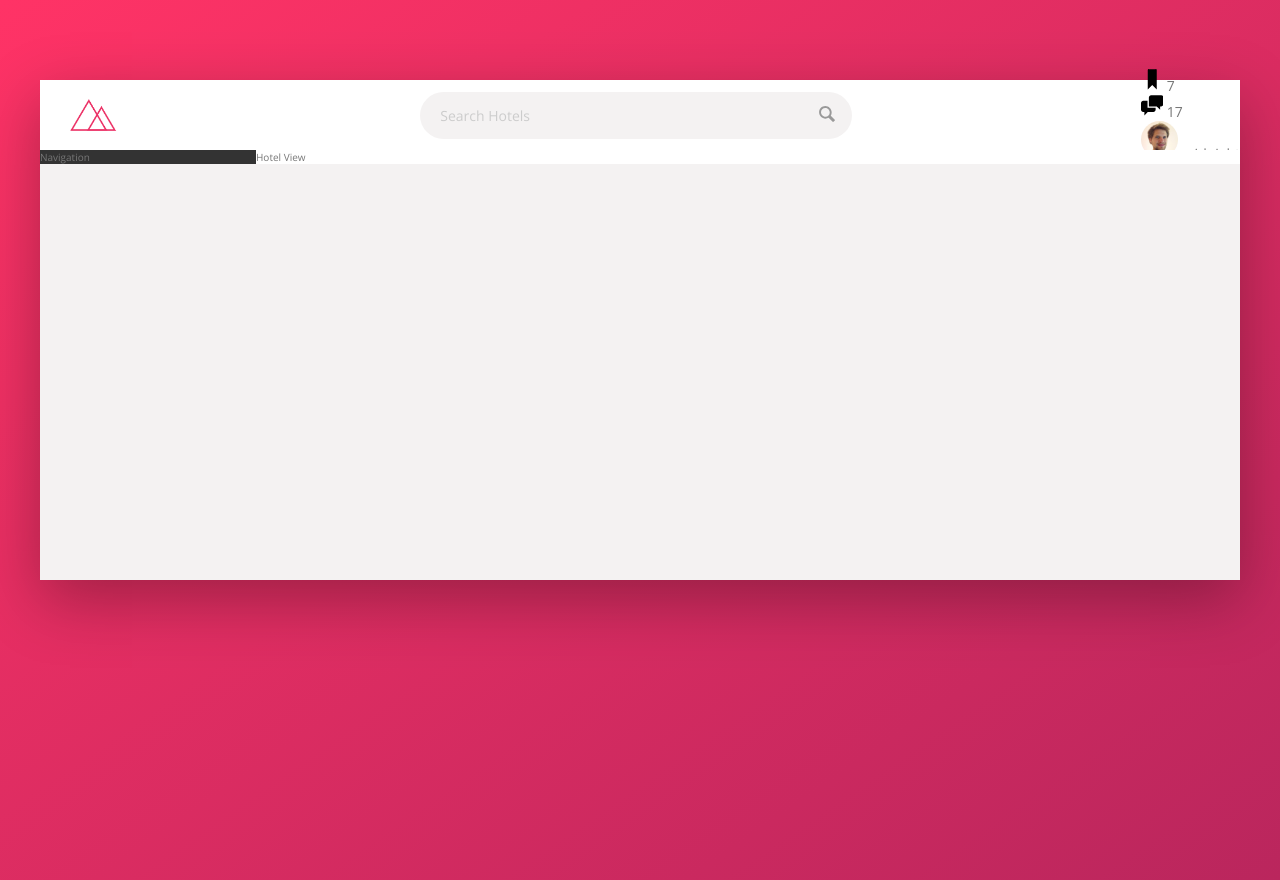
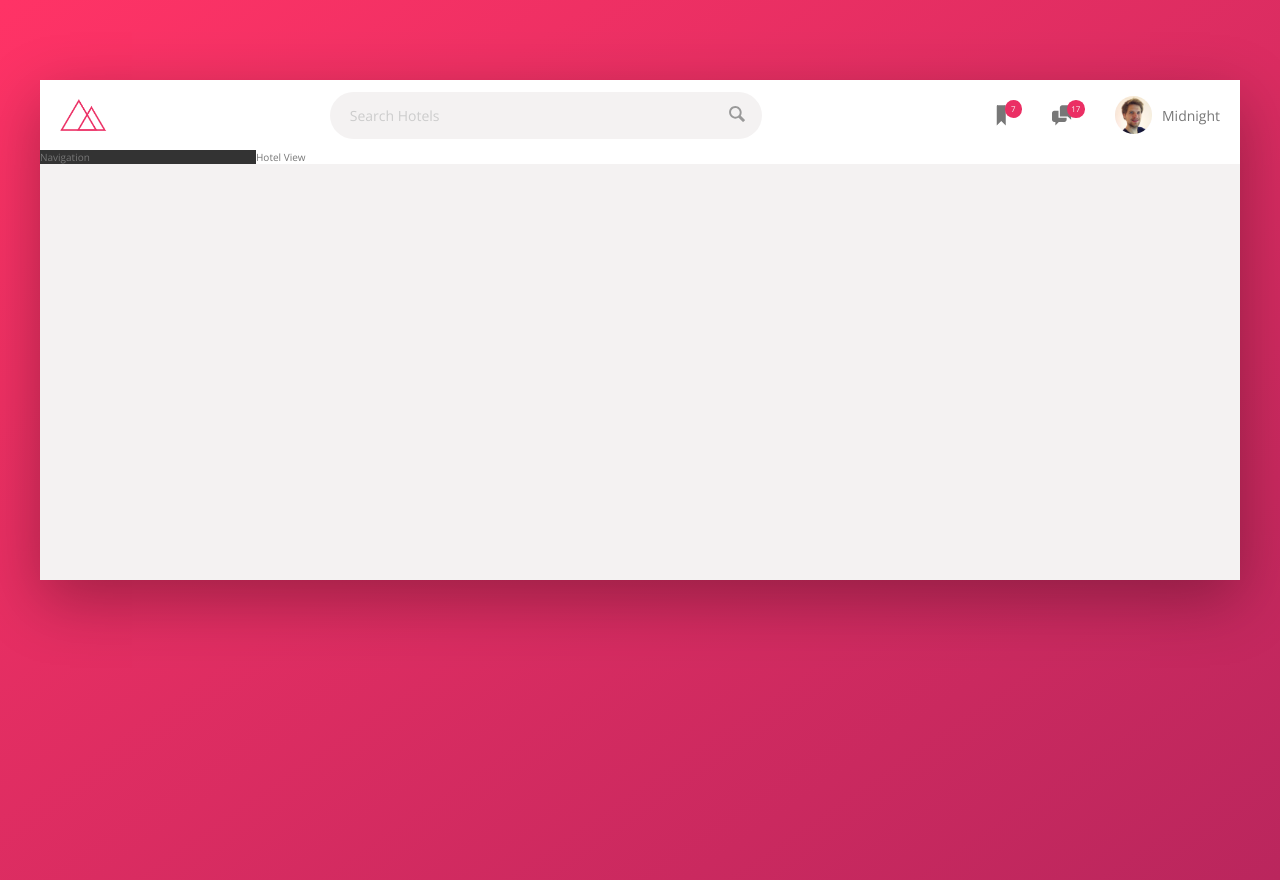
Before and after one commit to midnightgamer/Trillo, a website: page index.html in a window 1280 px wide. Drawn offline with nearby package versions, Linux system fonts and the light colour scheme.

Commit message:
Heaader created

```diff
--- a/sass/_components.scss
+++ b/sass/_components.scss
@@ -1,6 +1,6 @@
 .logo{
     height: 3.25rem;
-    margin-left: 3rem;
+    margin-left: 2rem;
 }
 
 
@@ -59,17 +59,45 @@
 
 .user-nav{
 
+    align-self: stretch;
+    display: flex;
+    align-items: center;
+
+    & > *{
+        padding: 0 2rem;
+        cursor: pointer;
+        height: 100%;
+        display: flex;
+        align-items: center;
+
+        &:hover{
+            background-color: var(--color-grey-light-2);
+        }
+    }
     &__icon-box{
-
+        position: relative;
     }
 
     &__icon{
         height: 2.25rem;
         width: 2.25rem;
+        fill: var(--color-grey-dark-2);
+
     }
 
     &__notification{
-
+        display: flex;
+        align-items: center;
+        justify-content: center;
+        color: var(--color-grey-light-2);
+        font-size: .8rem;
+        height: 1.75rem;
+        width: 1.75rem;
+        border-radius: 50%;
+        background-color: var(--color-primary);
+        position: absolute;
+        top: 2rem;
+        right: 1rem;
     }
 
     &__user{
@@ -78,8 +106,9 @@
     &__user-photo{
         height: 3.75rem;
         border-radius: 50%;
+        margin-right: 1rem;
     }
     &__username{
-
+        text-transform: capitalize;
     }
 }
```
Also changed, not shown: css/style.css.
